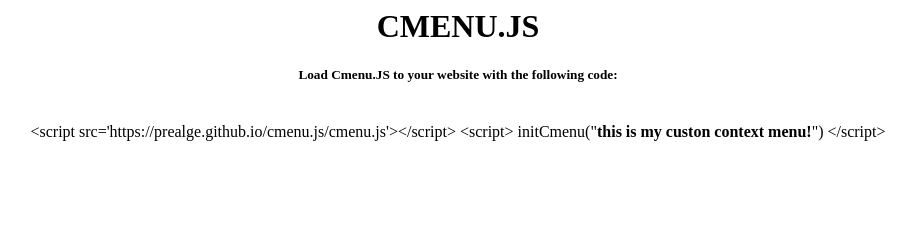
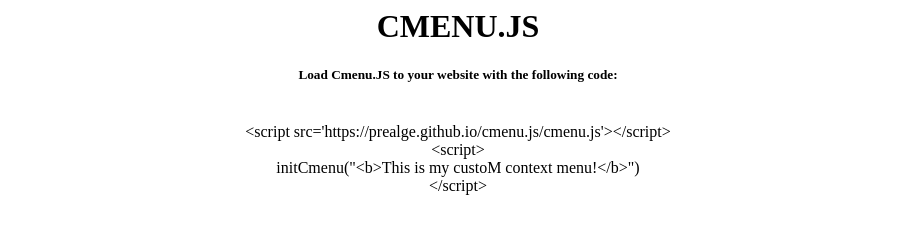
Before and after one commit to prealge/cmenu.js, a plain HTML site: page index.html in a window 1280 px wide. Shown: the whole page, without its empty margins (182-1097 px from the left). Drawn offline with Linux system fonts and the light colour scheme.

Commit message:
Update index.html

```diff
--- a/index.html
+++ b/index.html
@@ -2,14 +2,11 @@
   <h1>CMENU.JS</h1>
   <h5>Load Cmenu.JS to your website with the following code:</h5>
   <br>
-  &lt;script src='https://prealge.github.io/cmenu.js/cmenu.js'&gt;&lt;/script&gt;
-  &lt;script&gt;
-	  initCmenu("<b>this is my custon context menu!</b>")
-  &lt;/script&gt;
+  &lt;script src='https://prealge.github.io/cmenu.js/cmenu.js'&gt;&lt;/script&gt;<br>&lt;script&gt;<br>initCmenu("&lt;b&gt;This is my custoM context menu!&lt;/b&gt;")<br>&lt;/script&gt;
 
   <script src='https://prealge.github.io/cmenu.js/cmenu.js'></script>
   <script>
-	  initCmenu("<b>this is my custon context menu!</b>")
+	  initCmenu("<b>This is my custom context menu!</b>")
   </script>
 
 </center>
```
